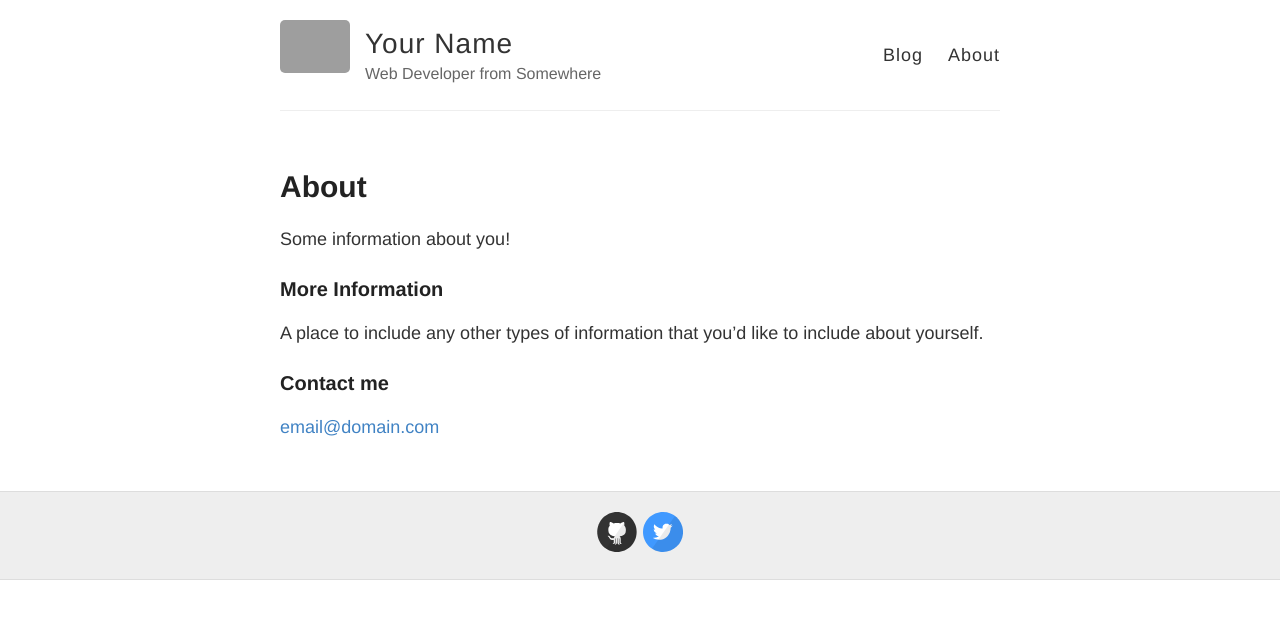
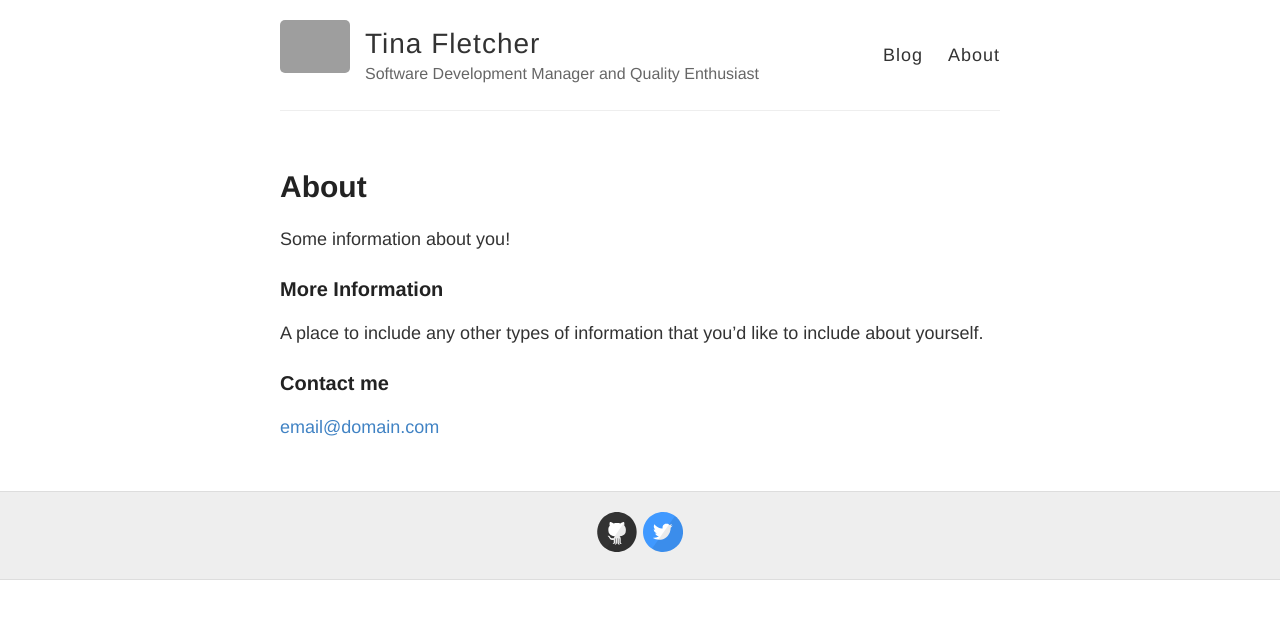
Before and after one commit to tinafletcher/tinafletcher.github.io, a Jekyll site: the page built from about.md, in a window 1280 px wide. Shown: the top 619 px of the page. Built offline with Jekyll 4.4.1, drawn with Linux system fonts in a browser that asks for light colours; grey boxes are pictures that could not be loaded.

Commit message:
Some config updates

```diff
--- a/_config.yml
+++ b/_config.yml
@@ -3,10 +3,10 @@
 #
 
 # Name of your site (displayed in the header)
-name: Your Name
+name: Tina Fletcher
 
 # Short bio or description (displayed in the header)
-description: Web Developer from Somewhere
+description: Software Development Manager and Quality Enthusiast
 
 # URL of your avatar or profile pic (you could use your GitHub profile pic)
 avatar: https://raw.githubusercontent.com/barryclark/jekyll-now/master/images/jekyll-logo.png
@@ -15,18 +15,20 @@ avatar: https://raw.githubusercontent.com/barryclark/jekyll-now/master/images/je
 # Flags below are optional
 #
 
+theme: jekyll-theme-architect
+
 # Includes an icon in the footer for each username you enter
 footer-links:
   dribbble:
   email:
   facebook:
   flickr:
-  github: barryclark/jekyll-now
+  github: tinafletcher
   instagram:
   linkedin:
   pinterest:
   rss: # just type anything here for a working RSS icon
-  twitter: jekyllrb
+  twitter: fletchertinam
   stackoverflow: # your stackoverflow profile, e.g. "users/50476/bart-kiers"
   youtube: # channel/<your_long_string> or user/<user-name>
   googleplus: # anything in your profile username that comes after plus.google.com/
```
